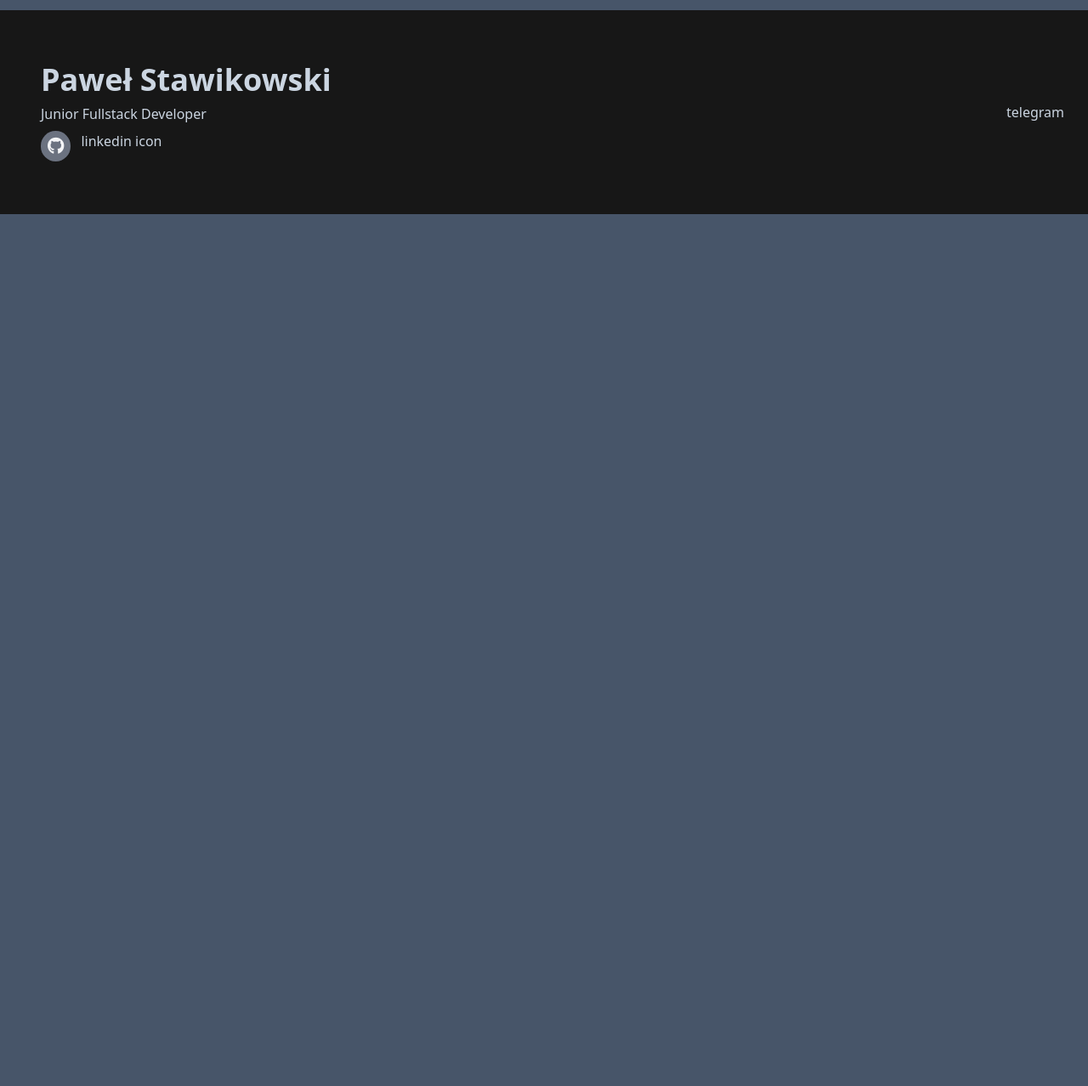
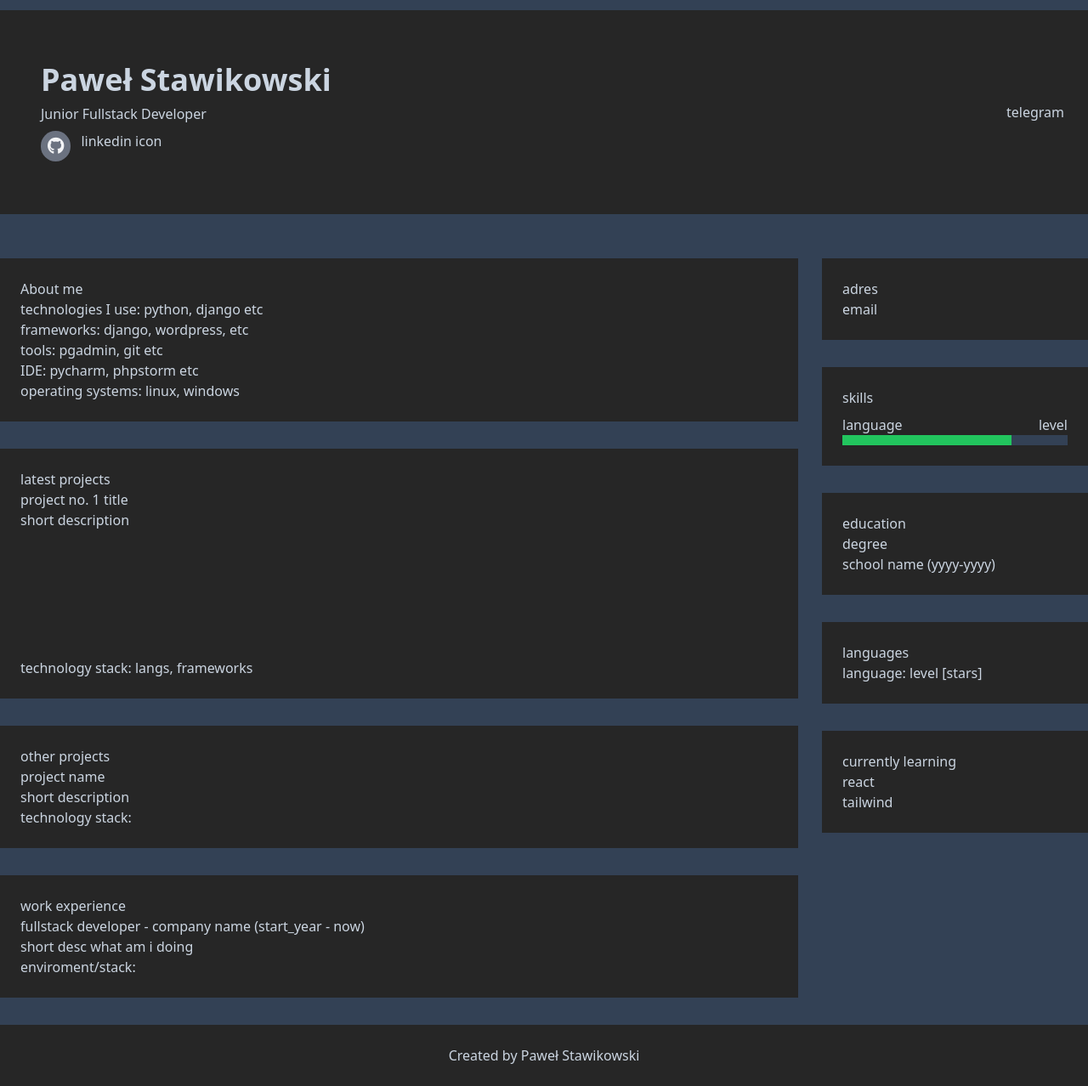
Before and after one commit to Pawikoski/portfolio, a Django app: template templates/index.html in a window 1280 px wide. Shown: the whole page at 85% size. Before the commit the page ends 252 px from the top, so only its background shows below. Run offline with Django 4.2, Linux system fonts and the light colour scheme; the template is opened without the code that fills it, so the values that code supplies are empty; parts of the project's set-up code (start-up, migrations or seed data) failed here and were passed over; some libraries are stand-ins or nearby versions.

Commit message:
complete base templates

```diff
--- a/portfolio_app/static/style.css
+++ b/portfolio_app/static/style.css
@@ -0,0 +1,30 @@
+html {
+    overflow: auto;
+    scroll-behavior: smooth;
+}
+
+body {
+    overflow: hidden;
+}
+
+::-webkit-scrollbar {
+    width: 10px;
+}
+
+::-webkit-scrollbar-track {
+    background-color: #ebebeb;
+    -webkit-border-radius: 10px;
+    border-radius: 10px;
+}
+
+::-webkit-scrollbar-thumb {
+    -webkit-border-radius: 10px;
+    border-radius: 10px;
+    background: #6d6d6d;
+}
+
+.box {
+    padding: 1.5rem;
+    background-color: rgb(38, 38, 38);
+    margin-top: 2rem;
+}
--- a/templates/base.html
+++ b/templates/base.html
@@ -6,28 +6,15 @@
     <link rel="stylesheet" href="https://cdnjs.cloudflare.com/ajax/libs/font-awesome/6.2.0/css/all.min.css" integrity="sha512-xh6O/CkQoPOWDdYTDqeRdPCVd1SpvCA9XXcUnZS2FmJNp1coAFzvtCN9BmamE+4aHK8yyUHUSCcJHgXloTyT2A==" crossorigin="anonymous" referrerpolicy="no-referrer" />
     <script src="https://cdn.tailwindcss.com"></script>
   </head>
-  <body class="bg-slate-600 min-h-screen m-0 text-slate-300">
+  <body class="bg-slate-700 min-h-screen m-0 text-slate-300 flex flex-col justify-between">
     <div class="main my-3">
-      <!-- Navbar -->
-      <nav class="navbar px-7 py-2 bg-neutral-900 h-60 flex flex-row items-center justify-between">
-          <div class="personal flex flex-col ml-5 space-y-2">
-            <h1 class="text-4xl font-bold">Paweł Stawikowski</h1>
-            <span>Junior Fullstack Developer</span>
-            <div class="flex flex-row links space-x-3">
-              <span class="item github rounded-full bg-gray-500 p-2 text-xl hover:bg-gray-400 text-gray-100 hover:text-gray-50"><i class="fa-brands fa-github"></i></span>
-              <span class="item github rounded-full bg-">linkedin icon</span>
-            </div>
-          </div>
-          <div class="contact">
-            telegram
-          </div>
-      </nav>
+      {% block content %}{% endblock %}
 
-      <!-- Welcome -->
-      <div class="welcome flex flex-col items-center">
-        <span></span>
-      </div>
     </div>
+
+    <footer class="bg-neutral-800 p-6 text-center">
+      <span>Created by Paweł Stawikowski</span>
+    </footer>
 
 
   </body>
--- a/templates/index.html
+++ b/templates/index.html
@@ -1 +1,95 @@
 {% extends 'base.html' %}
+
+{% block content %}
+      <!-- Navbar -->
+      <nav class="navbar px-7 py-2 bg-neutral-800 h-60 flex flex-row items-center justify-between">
+        <div class="personal flex flex-col ml-5 space-y-2">
+          <h1 class="text-4xl font-bold">Paweł Stawikowski</h1>
+          <span>Junior Fullstack Developer</span>
+          <div class="flex flex-row links space-x-3">
+            <span class="item github rounded-full bg-gray-500 p-2 text-xl hover:bg-gray-400 text-gray-100 hover:text-gray-50"><i class="fa-brands fa-github"></i></span>
+            <span class="item github rounded-full bg-">linkedin icon</span>
+          </div>
+        </div>
+        <div class="contact">
+          telegram
+        </div>
+    </nav>
+
+    <!-- Welcome -->
+    <div class="container md flex flex-row mx-auto justify-between space-x-7 my-5">
+      <div class="main-section flex flex-col w-3/4 overflow-hidden">
+        <div class="about box">
+          <h2>About me</h2>
+          <p>technologies I use: python, django etc</p>
+          <p>frameworks: django, wordpress, etc</p>
+          <p>tools: pgadmin, git etc</p>
+          <p>IDE: pycharm, phpstorm etc</p>
+          <p>operating systems: linux, windows</p>
+        </div>
+        <div class="latest-projects box">
+          <h2>latest projects</h2>
+          <div>
+            project no. 1
+            <span>title</span>
+            <p>short description</p>
+            <iframe src="" frameborder="0">iframe if it's website</iframe>
+            <p>technology stack: langs, frameworks</p>
+          </div>
+        </div>
+        <div class="other-projects box">
+          <h2>other projects</h2>
+          <div class="side-project">
+            <a href="#">project name</a>
+            <p>short description</p>
+            <p>technology stack: </p>
+          </div>
+        </div>
+        <div class="experience box">
+          <h2>work experience</h2>
+          <div class="experience-position">
+            <p>fullstack developer - company name (start_year - now)</p>
+            <p>short desc what am i doing</p>
+            <p>enviroment/stack:</p>
+          </div>
+        </div>
+
+      </div>
+
+      <div class="sidebar w-1/4">
+        <div class="info box">
+          <p>adres</p>
+          <p>email</p>
+        </div>
+        <div class="skills box">
+          <h2 class="mb-2">skills</h2>
+          <div class="skill">
+            <div class="flex flex-row justify-between">
+              <span>language</span>
+              <span>level</span>
+            </div>
+            <div class="progress-bar bg-slate-700 w-full h-3">
+              <div class="progress-green w-9/12 bg-green-500 h-full"></div>
+            </div>
+          </div>
+        </div>
+        <div class="education box">
+          <h2>education</h2>
+          <p>degree</p>
+          <p>school name (yyyy-yyyy)</p>
+        </div>
+        <div class="languages box">
+          <h2>languages</h2>
+          <p>language: level [stars]</p>
+        </div>
+        <div class="currently-learn box">
+          <h2>currently learning</h2>
+          <ul>
+            <li>react</li>
+            <li>tailwind</li>
+          </ul>
+        </div>
+
+      </div>
+    </div>
+{% endblock %}
```
